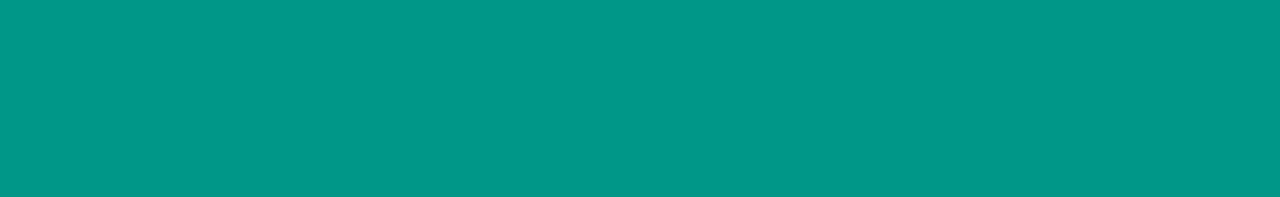
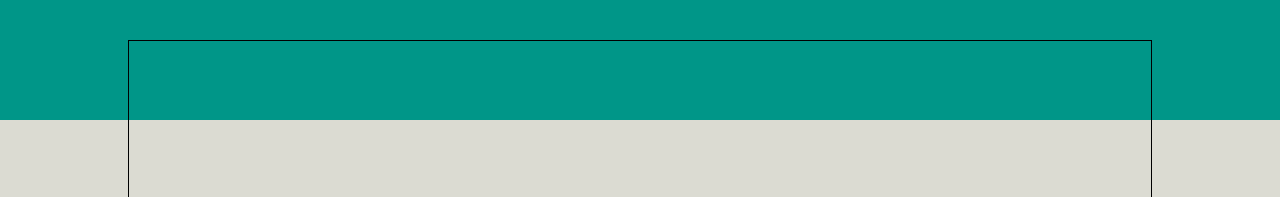
Before and after one commit to Bogghi/js-html-css-boolzap, a plain HTML site: page index.html in a window 1280 px wide. Shown: the top 197 px of the page. Drawn offline with Linux system fonts and the light colour scheme.

Commit message:
added basic container for the chat

```diff
--- a/css/style.css
+++ b/css/style.css
@@ -10,25 +10,42 @@
 
 /* debug */
 
+.debug .brd-blk-solid {
+    border: 1px solid black;
+}
+
 /* /debug */
 
 /* general */
 
 main {
     height: 100vh;
-    widows: 100vh;
+    width: 100vw;
+    position: relative;
 }
 
 .green-head{
     background-color: #009688;
     width: 100%;
-    height: 25%;
+    height: 15%;
 }
 
 .gray-bottom{
     background-color: #dbdbd2;
     width: 100%;
-    height: 75%;
+    height: 85%;
+}
+
+.wrapper{
+    position: absolute;
+    top: 5%;
+    left: 10%;
+    width: 80%;
+    height: 90%;
 }
 
 /* /general */
+
+/* wrapper content */
+
+/* /wrapper content */
--- a/index.html
+++ b/index.html
@@ -7,12 +7,16 @@
     <title>Boolzap</title>
 </head>
 <body>
-    <main>
-        <section class="green-head">
+    <main class="debug">
+        <section class="green-head"></section>
+        <section class="gray-bottom"></section>
+        <section class="wrapper brd-blk-solid">
+            <div class="navigation">
 
-        </section>
-        <section class="gray-bottom">
+            </div>
+            <div class="chat">
 
+            </div>
         </section>
     </main>
     <script src="js/script.js"></script>
```
